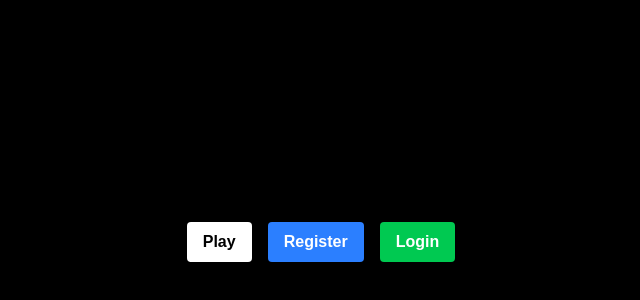
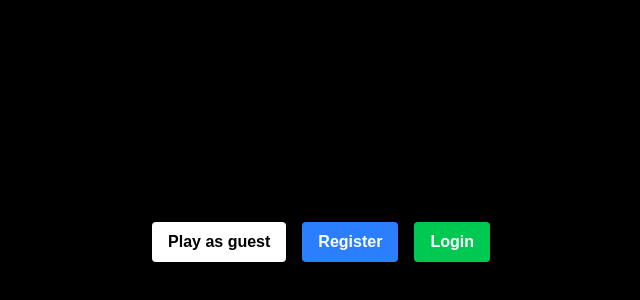
Before and after one commit to Torutu/ft_transcendence, a React (Vite) app in the folder pong-app/frontend/: page / in a window 1280 px wide. Shown: the part 158-458 px from the top of the page, without its empty margins (319-959 px from the left). Built offline with nearby package versions, Linux system fonts and the light colour scheme.

Commit message:
added play as a guest

```diff
--- a/pong-app/frontend/src/components/menu.tsx
+++ b/pong-app/frontend/src/components/menu.tsx
@@ -8,7 +8,7 @@ interface MenuProps {
 const Menu: React.FC<MenuProps> = ({ onPlay }) => {
   return (
     <div className="absolute top-0 left-0 w-full h-full flex items-center justify-center bg-black bg-opacity-80 z-10">
-      <button onClick={onPlay} className="px-4 py-2 m-2 bg-white text-black font-bold rounded">Play</button>
+      <button onClick={onPlay} className="px-4 py-2 m-2 bg-white text-black font-bold rounded">Play as guest</button>
 
       <Link
         to="/register"
```
